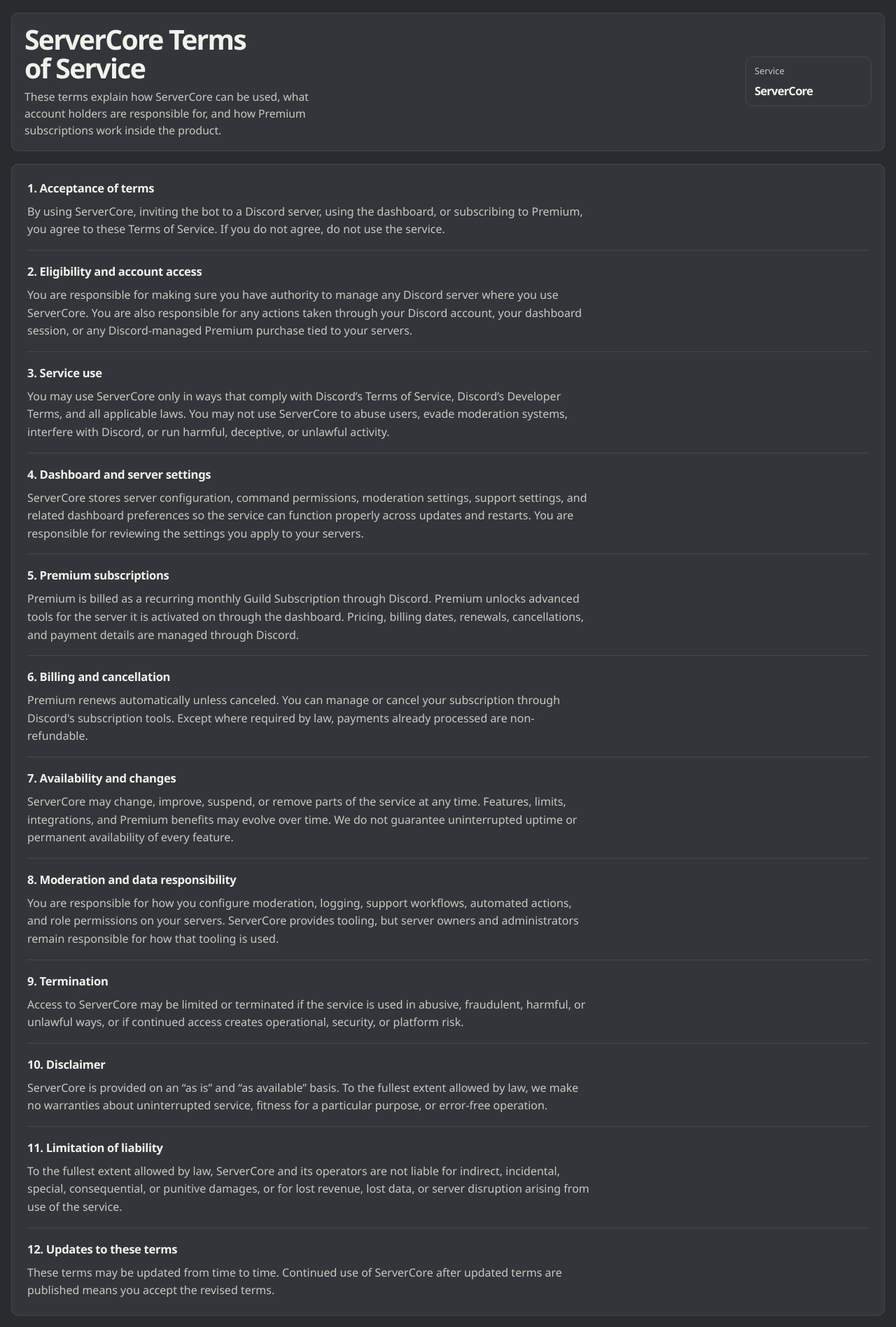
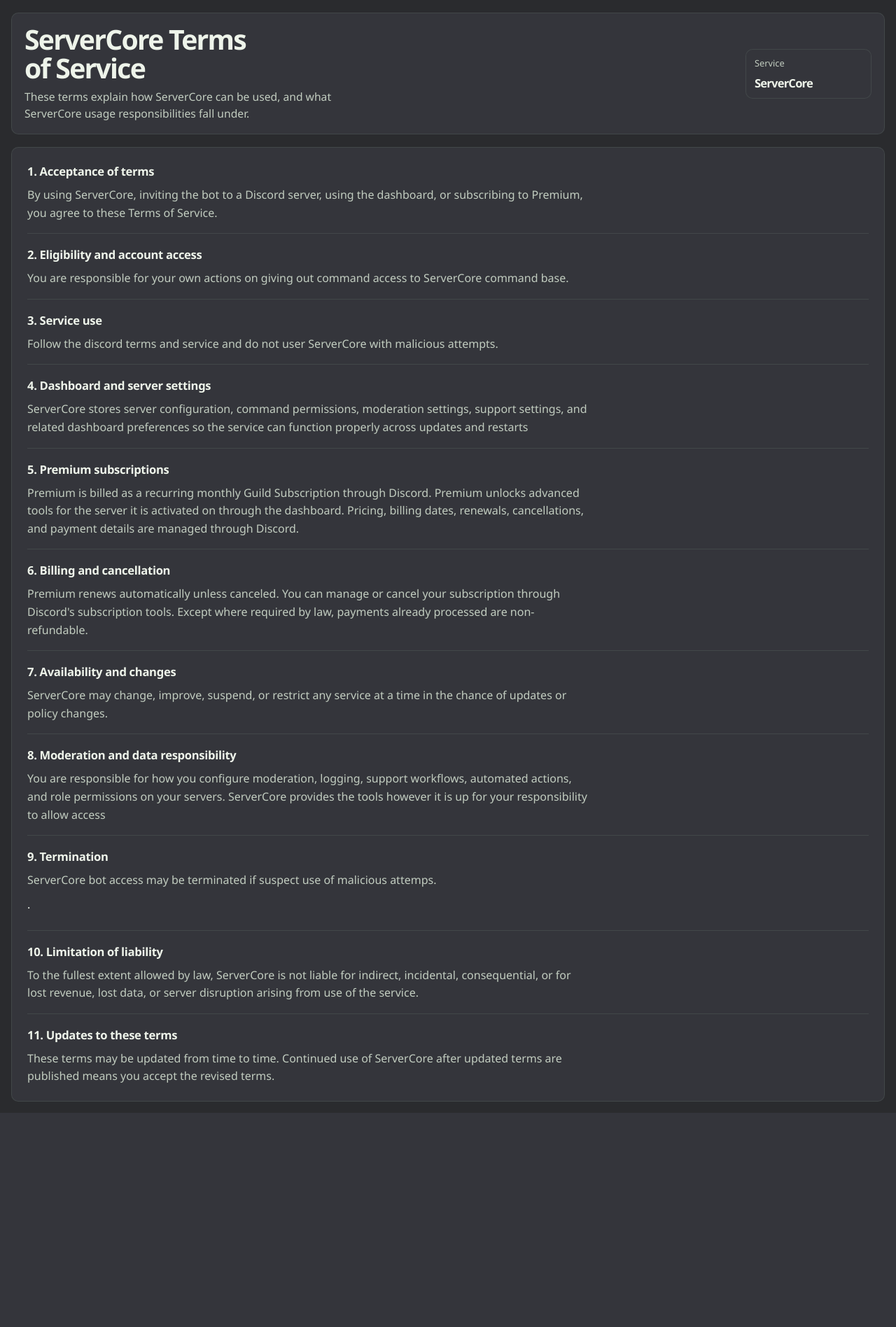
Before and after one commit to TreyvoPrime/SAAS_UPGRADE2, a Python web app: template dashboard/templates/terms.html in a window 1280 px wide. Shown: the part 84-1980 px from the top of the page at 70% size. After the commit the page ends 1674 px from the top, so only its background shows below. Run offline with Jinja, Linux system fonts and the light colour scheme; the template is opened without the code that fills it, so the values that code supplies are empty.

Commit message:
Update terms.html

```diff
--- a/dashboard/templates/terms.html
+++ b/dashboard/templates/terms.html
@@ -36,7 +36,7 @@
         <section class="servers-hero-panel terms-hero-panel">
             <div class="servers-copy">
                 <h1>ServerCore Terms of Service</h1>
-                <p>These terms explain how ServerCore can be used, what account holders are responsible for, and how Premium subscriptions work inside the product.</p>
+                <p>These terms explain how ServerCore can be used, and what ServerCore usage responsibilities fall under.</p>
             </div>
             <div class="servers-metric-grid">
                 <article class="metric-card">
@@ -49,22 +49,22 @@
         <section class="surface terms-shell">
             <article class="terms-section">
                 <h2>1. Acceptance of terms</h2>
-                <p>By using ServerCore, inviting the bot to a Discord server, using the dashboard, or subscribing to Premium, you agree to these Terms of Service. If you do not agree, do not use the service.</p>
+                <p>By using ServerCore, inviting the bot to a Discord server, using the dashboard, or subscribing to Premium, you agree to these Terms of Service. </p>
             </article>
 
             <article class="terms-section">
                 <h2>2. Eligibility and account access</h2>
-                <p>You are responsible for making sure you have authority to manage any Discord server where you use ServerCore. You are also responsible for any actions taken through your Discord account, your dashboard session, or any Discord-managed Premium purchase tied to your servers.</p>
+                <p>You are responsible for your own actions on giving out command access to ServerCore command base.</p>
             </article>
 
             <article class="terms-section">
                 <h2>3. Service use</h2>
-                <p>You may use ServerCore only in ways that comply with Discord’s Terms of Service, Discord’s Developer Terms, and all applicable laws. You may not use ServerCore to abuse users, evade moderation systems, interfere with Discord, or run harmful, deceptive, or unlawful activity.</p>
+                <p>Follow the discord terms and service and do not user ServerCore with malicious attempts.</p>
             </article>
 
             <article class="terms-section">
                 <h2>4. Dashboard and server settings</h2>
-                <p>ServerCore stores server configuration, command permissions, moderation settings, support settings, and related dashboard preferences so the service can function properly across updates and restarts. You are responsible for reviewing the settings you apply to your servers.</p>
+                <p>ServerCore stores server configuration, command permissions, moderation settings, support settings, and related dashboard preferences so the service can function properly across updates and restarts</p>
             </article>
 
             <article class="terms-section">
@@ -79,31 +79,27 @@
 
             <article class="terms-section">
                 <h2>7. Availability and changes</h2>
-                <p>ServerCore may change, improve, suspend, or remove parts of the service at any time. Features, limits, integrations, and Premium benefits may evolve over time. We do not guarantee uninterrupted uptime or permanent availability of every feature.</p>
+                <p>ServerCore may change, improve, suspend, or restrict any service at a time in the chance of updates or policy changes.</p>
             </article>
 
             <article class="terms-section">
                 <h2>8. Moderation and data responsibility</h2>
-                <p>You are responsible for how you configure moderation, logging, support workflows, automated actions, and role permissions on your servers. ServerCore provides tooling, but server owners and administrators remain responsible for how that tooling is used.</p>
+                <p>You are responsible for how you configure moderation, logging, support workflows, automated actions, and role permissions on your servers. ServerCore provides the tools however it is up for your responsibility to allow access </p>
             </article>
 
             <article class="terms-section">
                 <h2>9. Termination</h2>
-                <p>Access to ServerCore may be limited or terminated if the service is used in abusive, fraudulent, harmful, or unlawful ways, or if continued access creates operational, security, or platform risk.</p>
+                <p>ServerCore bot access may be terminated if suspect use of malicious attemps. </p>.</p>
+            </article>
+
+
+            <article class="terms-section">
+                <h2>10. Limitation of liability</h2>
+                <p>To the fullest extent allowed by law, ServerCore is not liable for indirect, incidental, consequential, or for lost revenue, lost data, or server disruption arising from use of the service.</p>
             </article>
 
             <article class="terms-section">
-                <h2>10. Disclaimer</h2>
-                <p>ServerCore is provided on an “as is” and “as available” basis. To the fullest extent allowed by law, we make no warranties about uninterrupted service, fitness for a particular purpose, or error-free operation.</p>
-            </article>
-
-            <article class="terms-section">
-                <h2>11. Limitation of liability</h2>
-                <p>To the fullest extent allowed by law, ServerCore and its operators are not liable for indirect, incidental, special, consequential, or punitive damages, or for lost revenue, lost data, or server disruption arising from use of the service.</p>
-            </article>
-
-            <article class="terms-section">
-                <h2>12. Updates to these terms</h2>
+                <h2>11. Updates to these terms</h2>
                 <p>These terms may be updated from time to time. Continued use of ServerCore after updated terms are published means you accept the revised terms.</p>
             </article>
         </section>
```
